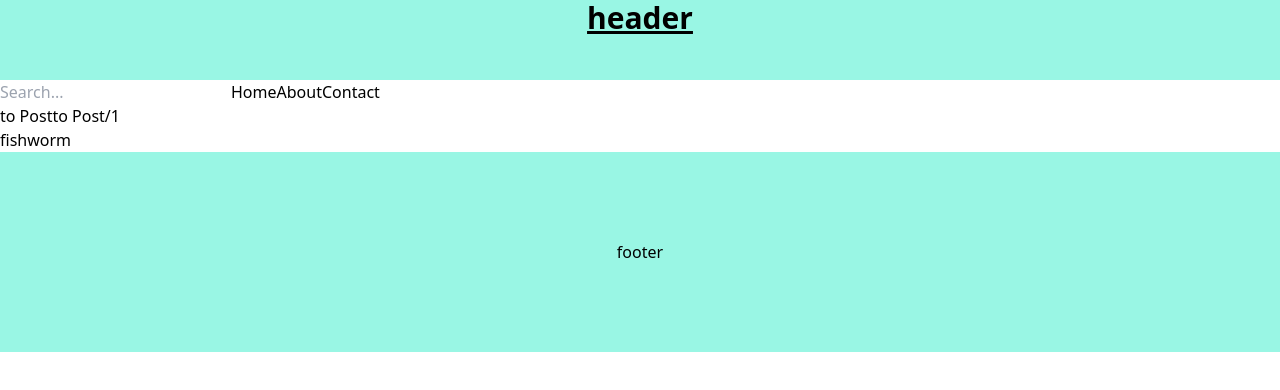
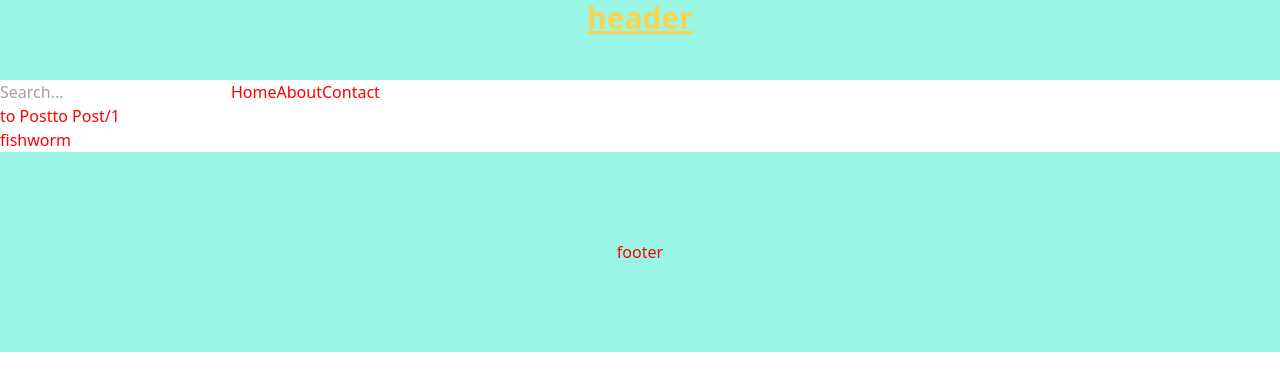
Before and after one commit to fishworm96/next-demo1, a Next.js app: page / in a window 1280 px wide. Shown: the top 390 px of the page. Built offline with nearby package versions, Linux system fonts and the light colour scheme.

Commit message:
feat: 使用tailwind修改所有css样式

```diff
--- a/src/styles/globals.css
+++ b/src/styles/globals.css
@@ -1,4 +1,13 @@
 @tailwind base;
+
+@layer base {
+  div {
+    color: red
+  }
+  .header {
+    @apply flex justify-center align-middle w-screen h-20 bg-teal-200 text-3xl font-bold underline text-amber-300
+  }
+}
 
 @tailwind components;
 
```
